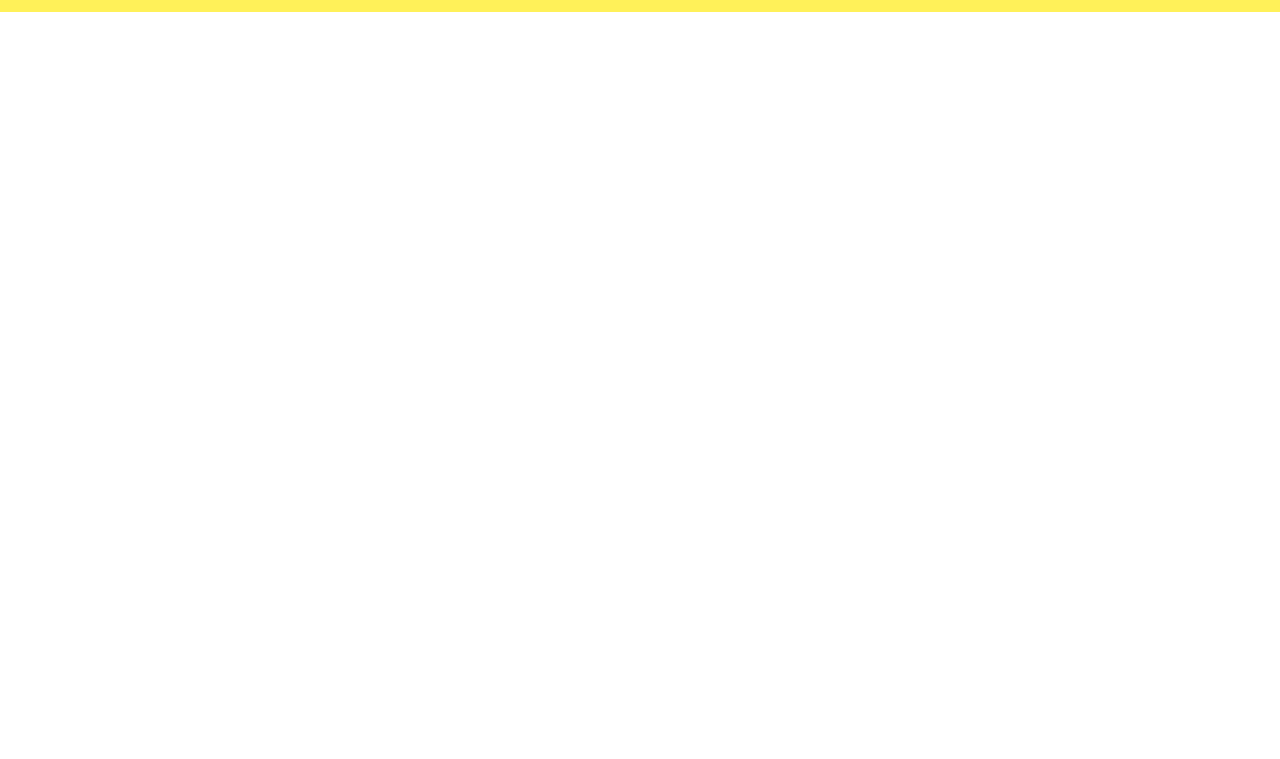
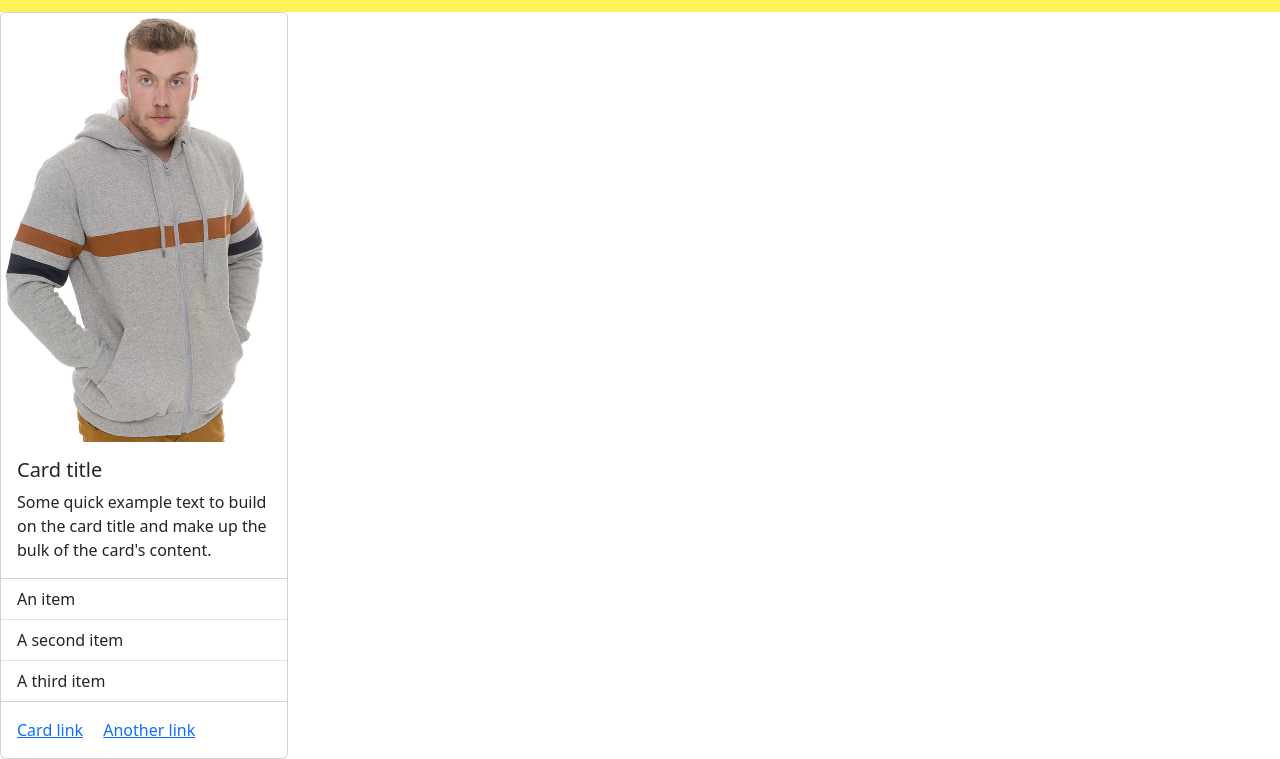
Before and after one commit to Gabrielende5/Loja, a plain HTML site: page index.html in a window 1280 px wide. Shown: the part 100-859 px from the top of the page. Before the commit the page ends 800 px from the top, so only its background shows below. Drawn offline with nearby package versions, Linux system fonts and the light colour scheme.

Commit message:
criando um produto para a tarefa

```diff
--- a/index.html
+++ b/index.html
@@ -35,6 +35,33 @@
 
       </nav>
 
+
+      <!-- Produtos -->
+
+      <div class="produtos-galeria">
+        <div class="card" style="width: 18rem;">
+          <img src="assets/Imagens/casaco.webp" class="card-img-top" alt="...">
+          <div class="card-body">
+            <h5 class="card-title">Card title</h5>
+            <p class="card-text">Some quick example text to build on the card title and make up the bulk of the card's content.</p>
+          </div>
+          <ul class="list-group list-group-flush">
+            <li class="list-group-item">An item</li>
+            <li class="list-group-item">A second item</li>
+            <li class="list-group-item">A third item</li>
+          </ul>
+          <div class="card-body">
+            <a href="#" class="card-link">Card link</a>
+            <a href="#" class="card-link">Another link</a>
+          </div>
+        </div>
+
+        <!-- Tarefa aqui -->
+
+
+        <!-- até aqui -->
+      </div>
+
     <!-- Javascript do bootstrap -->
     <script src="https://cdn.jsdelivr.net/npm/bootstrap@5.3.0-alpha1/dist/js/bootstrap.bundle.min.js" integrity="sha384-w76AqPfDkMBDXo30jS1Sgez6pr3x5MlQ1ZAGC+nuZB+EYdgRZgiwxhTBTkF7CXvN" crossorigin="anonymous"></script>
 </body>
```
Also changed, not shown: assets/Imagens/casaco.webp (added), casaco.webp (added).
